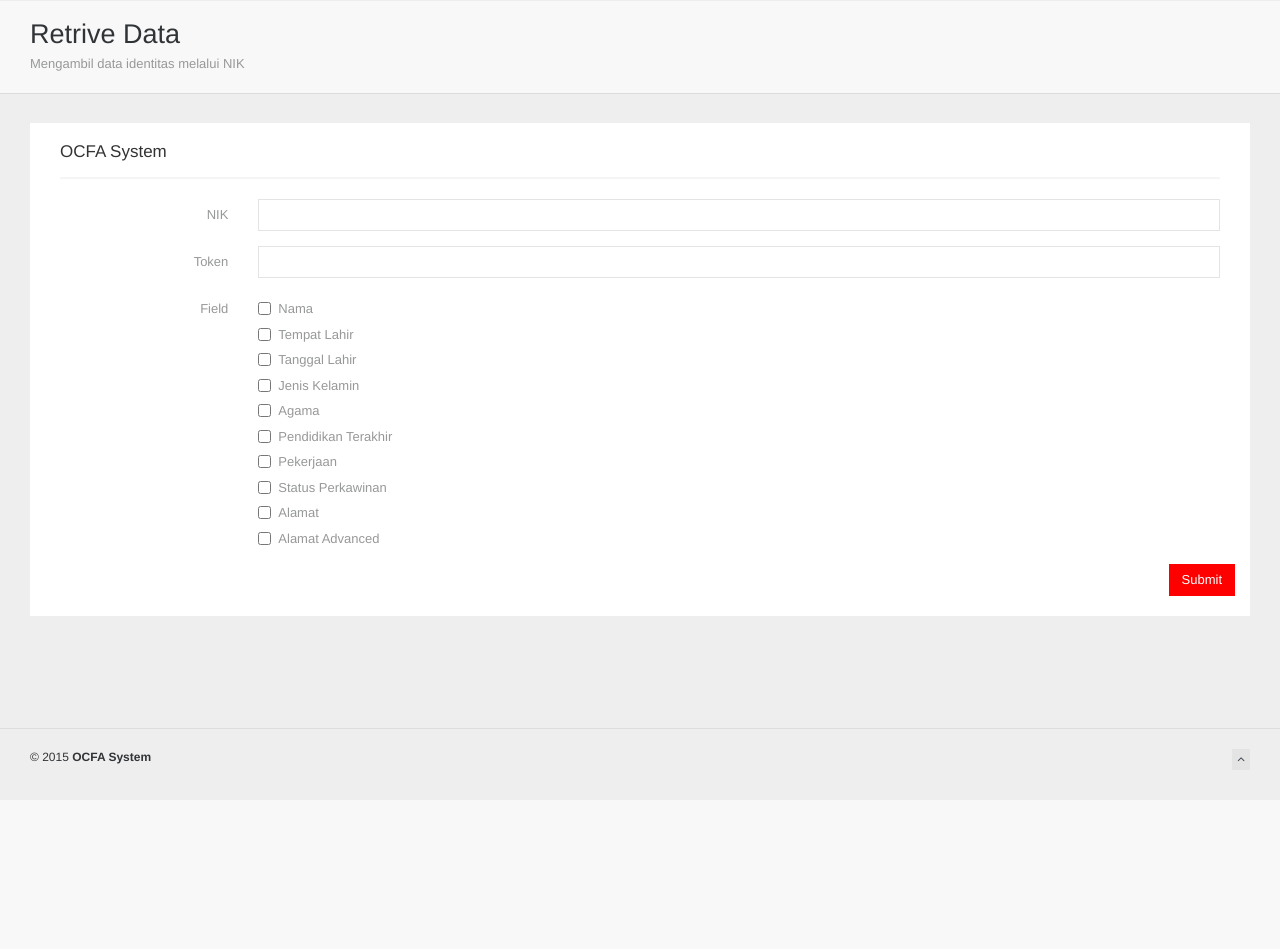
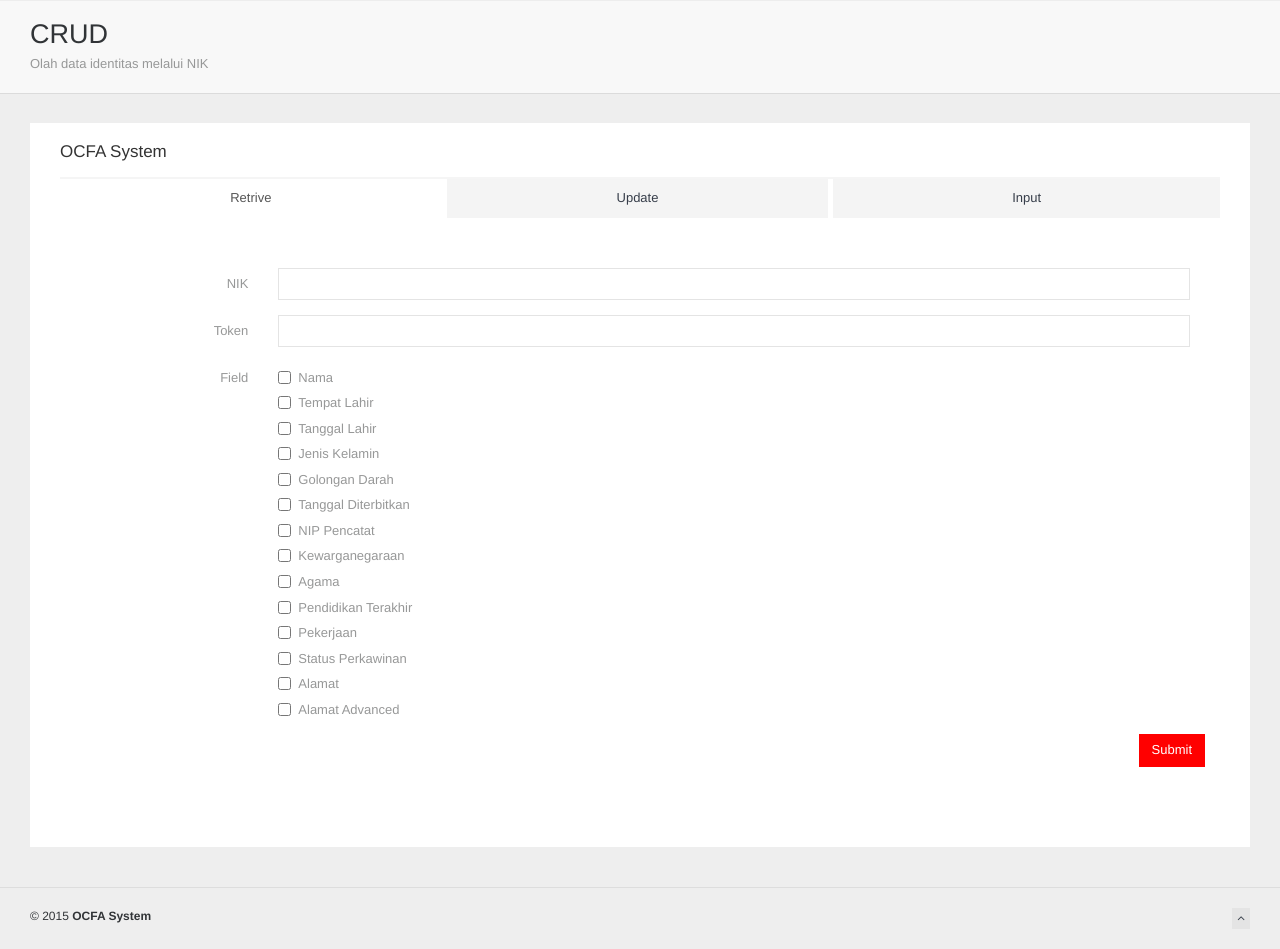
Before and after one commit to elfadl/OCFA_Client, a CodeIgniter app: page /OCFA_Client/ in a window 1280 px wide. Before the commit the page ends 770 px from the top, so only its background shows below. Run offline with CodeIgniter, Linux system fonts and the light colour scheme; style sheets or scripts are compiled from the project's sources; some libraries are stand-ins or nearby versions.

Commit message:
Added Much Change

```diff
--- a/application/views/index.php
+++ b/application/views/index.php
@@ -12,8 +12,8 @@
 			<div class="page-title">
 
 				<div class="title-env">
-					<h1 class="title">Retrive Data</h1>
-					<p class="description">Mengambil data identitas melalui NIK</p>
+					<h1 class="title">CRUD</h1>
+					<p class="description">Olah data identitas melalui NIK</p>
 				</div>
 			</div>
 			<div class="row">
@@ -22,6 +22,37 @@
 						<div class="panel-heading">
 						<h3 class="panel-title">OCFA System</h3>
 						</div>
+						<div class="row">
+							<div class="col-md-12">
+								<ul class="nav nav-tabs nav-tabs-justified">
+									<li class="active">
+										<a href="#retrive" id="retrive_data" data-toggle="tab">
+											<span class="visible-xs">
+												<i class="fa-home"></i>
+											</span>
+											<span class="hidden-xs">Retrive</span>
+										</a>
+									</li>
+									<li>
+										<a href="#update" id="update_data" data-toggle="tab">
+											<span class="visible-xs">
+												<i class="fa-home"></i>
+											</span>
+											<span class="hidden-xs">Update</span>
+										</a>
+									</li>
+									<li>
+										<a href="#input" id="input_data" data-toggle="tab">
+											<span class="visible-xs">
+												<i class="fa-home"></i>
+											</span>
+											<span class="hidden-xs">Input</span>
+										</a>
+									</li>
+								</ul>
+								<div class="tab-content">
+									<div class="tab-pane" id="retrive">
+										<div>
 											<div class="panel-body">
 												<div class="form-horizontal" role="form">
 													<div class="form-group">
@@ -61,6 +92,26 @@
 															</div>
 															<div class="checkbox">
 																<label>
+																	<input type="checkbox" id="goldar" name="goldar" value="goldar">Golongan Darah
+																</label>
+															</div>
+															<div class="checkbox">
+																<label>
+																	<input type="checkbox" id="tgl_terbit" name="tgl_terbit" value="tgl_terbit">Tanggal Diterbitkan
+																</label>
+															</div>
+															<div class="checkbox">
+																<label>
+																	<input type="checkbox" id="nip_pencatat" name="nip_pencatat" value="nip_pencatat">NIP Pencatat
+																</label>
+															</div>
+															<div class="checkbox">
+																<label>
+																	<input type="checkbox" id="nip_pencatat" name="nip_pencatat" value="nip_pencatat">Kewarganegaraan
+																</label>
+															</div>
+															<div class="checkbox">
+																<label>
 																	<input type="checkbox" id="agama" name="agama" value="agama">Agama
 																</label>
 															</div>
@@ -96,6 +147,72 @@
 													</div>
 												</div>
 											</div>
+										</div>
+									</div>
+									<div class="tab-pane" id="update">
+										<div class="panel-body">
+											<div class="form-horizontal" role="form">
+												<div class="form-group">
+													<label class="col-sm-2 control-label" for="field-1">NIK</label>
+													<div class="col-sm-10">
+														<input class="form-control" name="nik" id="field-1" type="text" required>
+													</div>
+												</div>
+												<div class="form-group">
+													<label class="col-sm-2 control-label" for="field-1">Token</label>
+													<div class="col-sm-10">
+														<input class="form-control" name="token" id="field-1" type="text" required>
+													</div>
+												</div>
+												<div class="form-group">
+													<label class="col-sm-2 control-label" for="field-1">Nama</label>
+													<div class="col-sm-10">
+														<input class="form-control" name="nama" id="nama" type="text" required>
+													</div>
+												</div>
+												<div class="form-group">
+													<label class="col-sm-2 control-label" for="field-1">Tempat Lahir</label>
+													<div class="col-sm-10">
+														<input class="form-control" name="t_lahir" id="t_lahir" type="text" required>
+													</div>
+												</div>
+												<div class="form-group">
+													<label class="col-sm-2 control-label" for="field-1">Tanggal Lahir</label>
+													<div class="col-sm-10">
+														<input class="form-control" name="tgl_lahir" id="tgl_lahir" type="text" required>
+													</div>
+												</div>
+												<div class="form-group">
+													<label class="col-sm-2 control-label" for="field-1">Jenis Kelamin</label>
+													<div class="col-sm-10">
+														<input class="form-control" name="jk" id="jk" type="text" required>
+													</div>
+												</div>
+												<div class="form-group">
+													<label class="col-sm-2 control-label" for="field-1">Agama</label>
+													<div class="col-sm-10">
+														<select name="agama" id="agama">
+															<option disabled selected></option>
+															<option value="islam">Islam</option>
+															<option value="kristen">Kristen</option>
+															<option value="katholik">Katholik</option>
+															<option value="hindu">Hindu</option>
+															<option value="budha">Budha</option>
+															<option value="konghucu">Konghucu</option>
+															<option value="lainnya">Lainnya</option>
+														</select>
+													</div>
+												</div>
+												<div class="form-group">
+													<button class="btn btn-single pull-right" style="color:#ffffff; background-color:#ff0000; border-color:#ff0000;" id="submit" name="submit" >Submit</button>
+												</div>
+											</div>
+										</div>
+									</div>
+								</div>
+							</div>
+						</div>
+
 					</div>
 				</div>
 			</div>
@@ -226,7 +343,37 @@
 						temp += "-pend_terakhir";
 					}
 				}
-			})
+			});
+
+			$("#retrive").show();
+			$("#input").hide();
+			$("#update").hide();
+
+			$("#retrive_data").click(function(){
+				//$("#retrive").attr("class","hidden");
+				//$("#input").remove(".hidden");
+				//$("#update").remove(".hidden");
+				$("#retrive").show();
+				$("#input").hide();
+				$("#update").hide();
+			});
+			$("#input_data").click(function(){
+				//$("#input").attr("class","hidden");
+				//$("#retrive").remove(".hidden");
+				//$("#update").remove(".hidden");
+				$("#input").show();
+				$("#retrive").hide();
+				$("#update").hide();
+			});
+			$("#update_data").click(function(){
+				//$("#update").attr("class","hidden");
+				//$("#retrive").remove(".hidden");
+				//$("#input").remove(".hidden");
+				$("#update").show();
+				$("#retrive").hide();
+				$("#input").hide();
+			});
+
 		});
 
 	</script>
```
Lines whose indentation alone changed are shown as unchanged.
